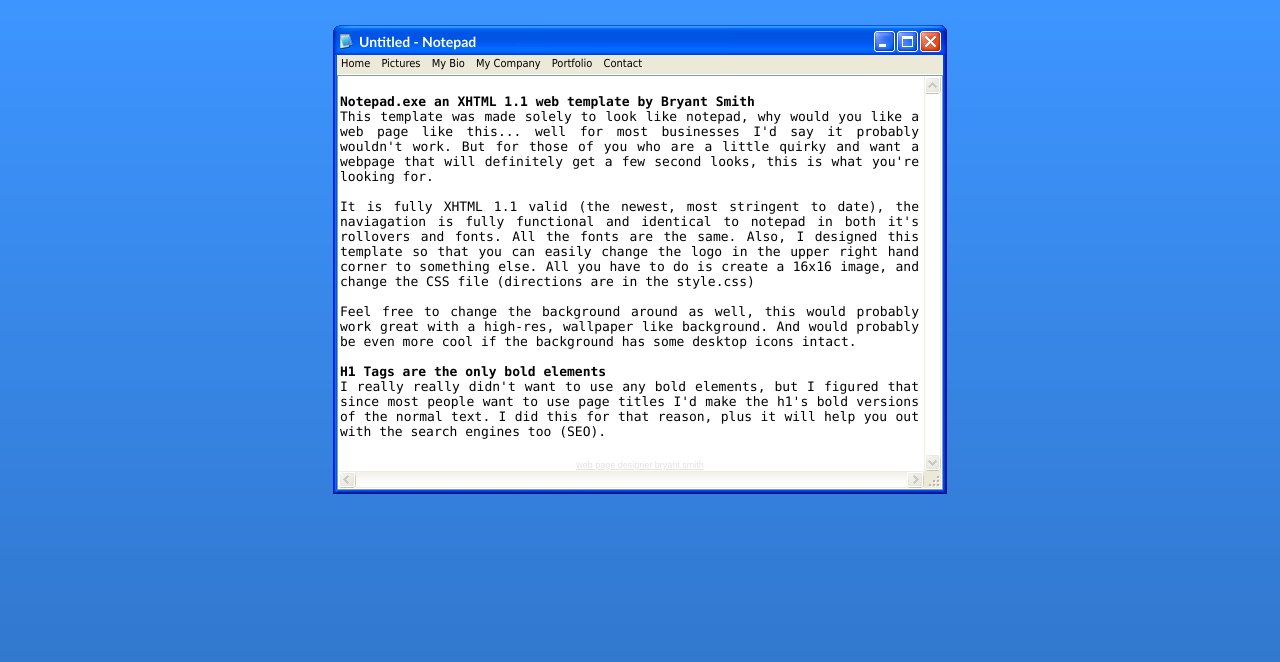
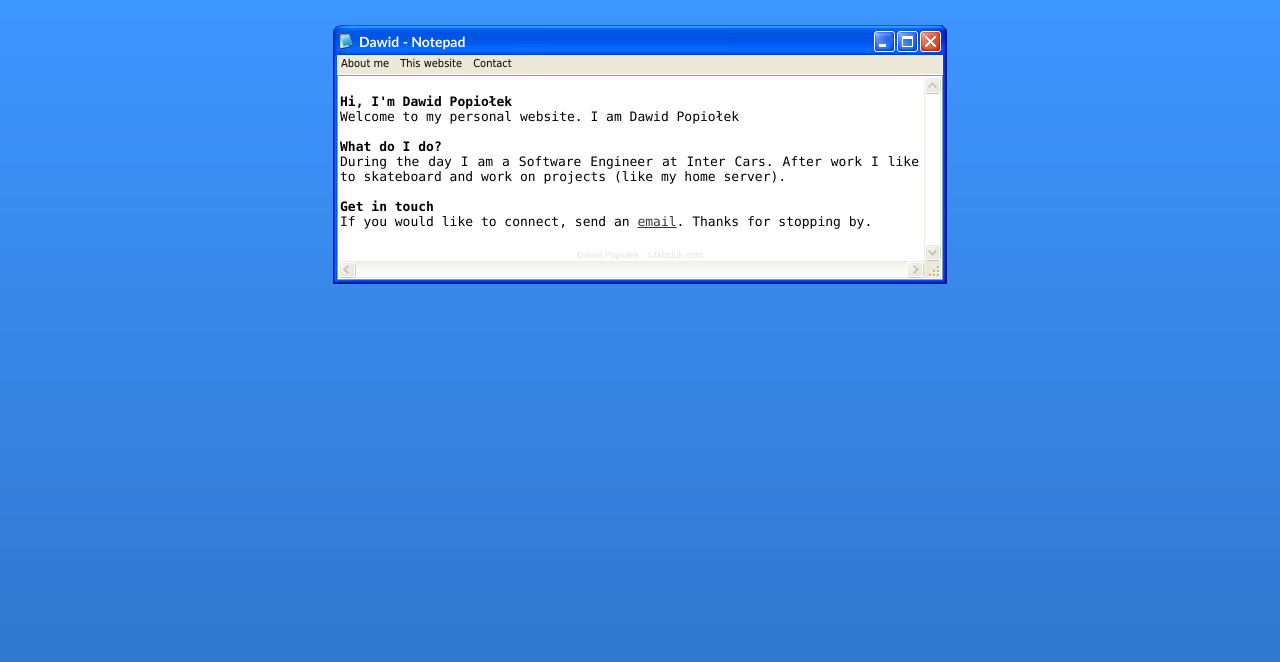
Before and after one commit to popiolekdawid/popiolekdawid.github.io, a plain HTML site: page index.html in a window 1280 px wide. Drawn offline with Linux system fonts and the light colour scheme.

Commit message:
feat: update content

```diff
--- a/index.html
+++ b/index.html
@@ -2,42 +2,35 @@
 <html xmlns="http://www.w3.org/1999/xhtml">
 <head>
 <meta http-equiv="Content-Type" content="text/html; charset=utf-8" />
+<meta name="description" content="The personal website of Dawid Popiołek." />
 <link rel="stylesheet" type="text/css" href="style.css" />
 
-<title>Notepad.exe by Bryant Smith</title>
+<title>Dawid Popiołek - Personal website</title>
 </head>
 
 <body>
     <div id="page">
-
         <div id="titlebar">
-
-        	<h1>Untitled - Notepad</h1>
-      </div>
+            <h1>Dawid - Notepad</h1>
+        </div>
         <div id="bar">
             <ul>
-                <li><a href="#">Home</a></li>
-                <li><a href="#">Pictures</a></li>
-                <li><a href="#">My Bio</a></li>
-                <li><a href="#">My Company</a></li>
-                <li><a href="#">Portfolio</a></li>
-                <li><a href="#">Contact</a></li>
+                <li><a href="#about">About me</a></li>
+                <li><a href="#here">This website</a></li>
+                <li><a href="#contact">Contact</a></li>
             </ul>
-      </div>
+        </div>
         <div id="main">
-        <h1>Notepad.exe an XHTML 1.1 web template by Bryant Smith</h1>
-        <p>This template was made solely to look like notepad, why would you like a web page like this... well for most businesses I'd say it probably wouldn't work.   But for those of you who are a little quirky and want a webpage that will definitely get a few second looks, this is what you're looking for.</p>
+            <h1 id="about">Hi, I'm Dawid Popiołek</h1>
+            <p>Welcome to my personal website. I am Dawid Popiołek</p>
 
-        <p>It is fully XHTML 1.1 valid (the newest, most stringent to date), the naviagation is fully functional and identical to notepad in both it's rollovers and fonts.   All the fonts are the same.   Also, I designed this template so that you can easily change the logo in the upper right hand corner to something else.   All you have to do is create a 16x16 image, and change the CSS file (directions are in the style.css)</p>
+            <h1 id="here">What do I do?</h1>
+            <p>During the day I am a Software Engineer at Inter Cars. After work I like to skateboard and work on projects (like my home server).</p>
 
-                <p>Feel free to change the background around as well, this would probably work great with a high-res, wallpaper like background.  And would probably be even more cool if the background has some desktop icons intact.</p>
-
-        <h1>H1 Tags are the only bold elements</h1>
-        <p>I really really didn't want to use any bold elements, but I figured that since most people want to use page titles I'd make the h1's bold versions of the normal text.   I did this for that reason, plus it will help you out with the search engines too (SEO).</p>
-
+            <h1 id="contact">Get in touch</h1>
+            <p>If you would like to connect, send an <a href="dawidpopiolek@protonmail.com">email</a>. Thanks for stopping by.</p>
         </div>
-        <!-- please leave my link somewhere in your page, that is all I ask -->
-        <div id="footer"><a href="http://www.bryantsmith.com">web page designer </a> <a href="http://www.bryantsmith.com">bryant smith</a></div>
-        </div>
+        <div id="footer">Dawid Popiołek &#183; 14kbclub.com</div>
+    </div>
 </body>
 </html>
```
